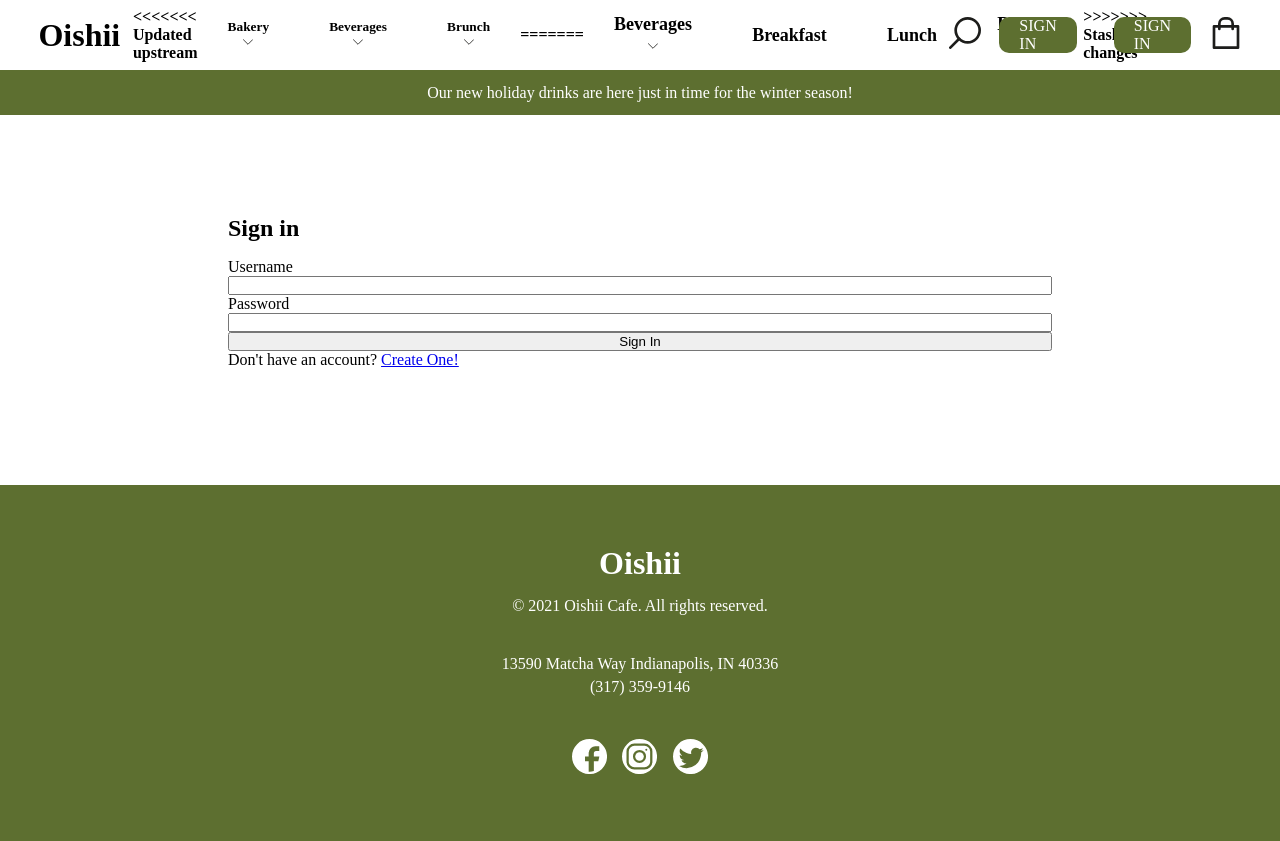
After one commit to k-dicken/I210-Final, a PHP site: page /userlogin.php in a window 1280 px wide. The commit adds this page. Run offline with PHP 8.4, Linux system fonts and the light colour scheme; some libraries are stand-ins or nearby versions; some web fonts are replaced.

Commit message:
updates
i forgot what i did

```diff
--- a/includes/header.php
+++ b/includes/header.php
@@ -19,15 +19,23 @@
 
         <!--clickable category links in the middle-->
         <nav class="nav-category-links">
+<<<<<<< Updated upstream
             <button onclick="displayBakery()" id="bakeryButton" href="">Bakery <img src="www/img/icons/arrow-down.svg" alt=""></button>
             <button onclick="displayBeverages()" id="beveragesButton">Beverages <img src="www/img/icons/arrow-down.svg" alt=""></button>
             <button onclick="displayBrunch()" id="brunchButton">Brunch <img src="www/img/icons/arrow-down.svg" alt=""></button>
+=======
+            <button id="beveragesButton" class="p-textLarge" onclick="displayBeverages()">Beverages <img src="www/img/icons/arrow-down.svg" alt=""></button>
+            <a class="p-textLarge"  href="listproducts.php?category=5">Breakfast</a>
+            <a class="p-textLarge" href="listproducts.php?category=6">Lunch</a>
+            <button id="bakeryButton" class="p-textLarge" onclick="displayBakery()">Bakery <img src="www/img/icons/arrow-down.svg" alt=""></button>
+>>>>>>> Stashed changes
         </nav>
 
         <!--clickable icons on the left-->
         <nav class="nav-icon-links">
             <a href=""><img src="www/img/icons/search.svg" alt=""></a>
             <a class="signin-button" style="color: white" href="">SIGN IN</a>
+            <a class="signin-button" style="color: white" href="userlogin.php">SIGN IN</a>
             <a href=""><img src="www/img/icons/shopping-bag.svg" alt=""></a>
         </nav>
 
--- a/index.php
+++ b/index.php
@@ -8,7 +8,7 @@ require_once('includes/header.php');
     <div id="hero">
 
         <!--    content in hero section    -->
-        <p style="font-size: 52px" class="logo">Oishii</p>
+        <p style="font-size: 56px" class="logo">Oishii</p>
         <p>Bringing 'Cafe' right to you and your home</p>
 <!--        <a class="hero-button" href="">FULL MENU</a>-->
 
--- /dev/null
+++ b/userlogin.php
@@ -0,0 +1,30 @@
+<?php
+$pageTitle = "Oishii - Home";
+
+require_once('includes/header.php');
+
+?>
+
+<div id="login">
+
+    <h2>Sign in</h2>
+
+    <form action="userprofile.php" method="post">
+        <label for="username">Username</label>
+        <input name="username" type="text" class="login-field" required>
+
+        <label for="password">Password</label>
+        <input name="password" type="password" class="login-field" required>
+
+        <input type="submit" name="Submit" id="submit-button" value="Sign In"/>
+    </form>
+
+    <p>Don't have an account? <a href="usercreateaccount.php">Create One!</a></p>
+
+</div>
+
+<?php
+
+require_once('includes/footer.php');
+
+?>
--- /dev/null
+++ b/userprofile.php
@@ -0,0 +1 @@
+<?php
--- a/www/css/styles.css
+++ b/www/css/styles.css
@@ -23,12 +23,39 @@ p {
     margin-bottom: 16px;
 }
 
+/*
+REUSED CLASSES (FONTS, SECTIONS, CENTERING)
+*/
+
 .logo {
     font-family: WorkSans;
     font-weight: bold;
     font-size: 32px;
 
     text-decoration: none;
+}
+
+.p-title {
+    font-family: WorkSans;
+    font-size: 32px;
+    font-weight: bold;
+
+    text-decoration: none;
+}
+
+.p-subtitle {
+    font-family: WorkSans;
+    font-size: 24px;
+}
+
+.p-textLarge {
+    font-family: WorkSans;
+    font-size: 18px;
+}
+
+.p-textSmall {
+    font-family: WorkSans;
+    font-size: 12px;
 }
 
 /*
@@ -97,7 +124,7 @@ header
 
     font-family: WorkSans;
     font-weight: bold;
-    font-size: 16px;
+    /*font-size: 16px;*/
 
     margin: 0 5% 0 5%;
 }
@@ -500,3 +527,24 @@ INDIVIDUAL PRODUCT PAGES
 
     margin-top: 10px;
 }
+
+/*
+LOGIN PAGE
+*/
+
+#login {
+    display: flex;
+    justify-content: center;
+    flex-direction: column;
+
+    width: 80%;
+
+    padding: 100px;
+    margin: 0 auto;
+}
+
+#login form {
+    display: flex;
+    flex-direction: column;
+
+}
```
Also changed, not shown: usercreateaccount.php (added, +13 -0 lines).
